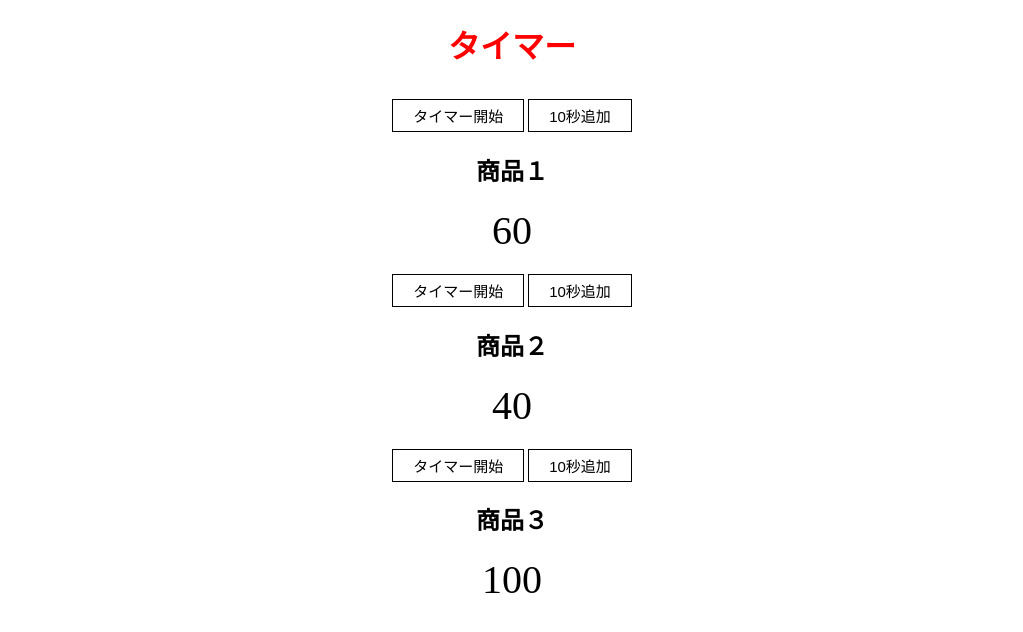
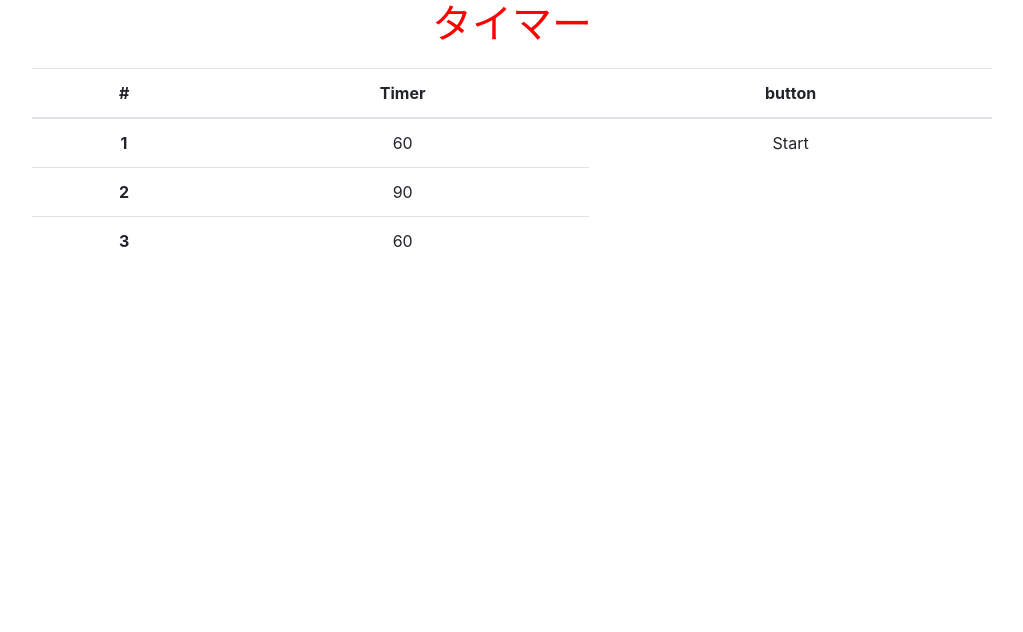
Before and after one commit to szaizen/timer, a website built with Parcel: page src/index.html in a window 1280 px wide. Shown: the whole page, without its empty margins (128-1151 px from the left). Built offline with nearby package versions, Linux system fonts and the light colour scheme.

Commit message:
tableに変更

```diff
--- a/src/index.html
+++ b/src/index.html
@@ -5,33 +5,38 @@
     <meta name="viewport" content="width=device-width, initial-scale=1.0">
     <meta http-equiv="X-UA-Compatible" content="ie=edge">
     <title>Boilerplate with parcel</title>
+    <link rel="stylesheet" href="https://stackpath.bootstrapcdn.com/bootstrap/4.3.1/css/bootstrap.min.css" integrity="sha384-ggOyR0iXCbMQv3Xipma34MD+dH/1fQ784/j6cY/iJTQUOhcWr7x9JvoRxT2MZw1T" crossorigin="anonymous">
     <link rel="stylesheet" href="./stylesheets/main.scss">
     <script src="./javascripts/main.js" defer></script>
   </head>
   <body>
     <h1>タイマー</h1>
-    <div>
+    <div class="timer_table">
+     <table class="table">
+       <thead>
+         <tr>
+           <th scope="col">#</th>
+           <th scope="col">Timer</th>
+           <th scope="col">button</th>
+         </tr>
+       </thead>
+       <tbody>
+         <tr>
+           <th scope="row">1</th>
+           <td id="timer1">60</td>
+           <td id="timerstart1">Start</td>
+         </tr>
+         <tr>
+           <th scope="row">2</th>
+           <td id="timer2">90</td>
+         </tr>
+         <tr>
+           <th scope="row">3</th>
+           <td id="timer3">60</td>
+         </tr>
+       </tbody>
+     </table>
 
-  <div class="card_list">
-    <section class="card">
-      <input type="button" value="タイマー開始" id="timerstart1" class="timerstart"/>
-      <button id="addseconds1" class="addseconds">10秒追加</button>
-      <h2>商品１</h2>
-      <div class="timer" id="timer1">60</div>
-    </section>
-    <section class="card">
-      <input type="button" value="タイマー開始" id="timerstart2" class="timerstart"/>
-      <button id="addseconds2" class="addseconds">10秒追加</button>
-      <h2>商品２</h2>
-      <div class="timer" id="timer2">40</div>
-    </section>
-    <section class="card">
-      <input type="button" value="タイマー開始" id="timerstart3" class="timerstart"/>
-      <button class="addseconds" id="addseconds3">10秒追加</button>
-      <h2>商品３</h2>
-      <div class="timer" id="timer3">100</div>
-    </section>
-  </div>
 
     </div>
   </body>
--- a/src/stylesheets/modules/_title.scss
+++ b/src/stylesheets/modules/_title.scss
@@ -4,20 +4,8 @@ h1 {
 body {
   text-align: center;
 }
-.timerstart, .addseconds {
-  background-color: white;
-  border: 1px solid black;
-  font-size: 15px;
-  margin: 10px 0 0;
-  padding: 5px 20px;
-  cursor: pointer;
-  transition: 0.4s;
+.timer_table {
+ max-width: 1000px;
+ margin: 20px auto;
+ padding: 0 20px;
 }
-#timerstart:hover, #addseconds:hover {
-  background-color: black;
-  color: white;
-}
-.timer {
-  font-size: 40px;
-  margin: 10px 0;
-}
```
